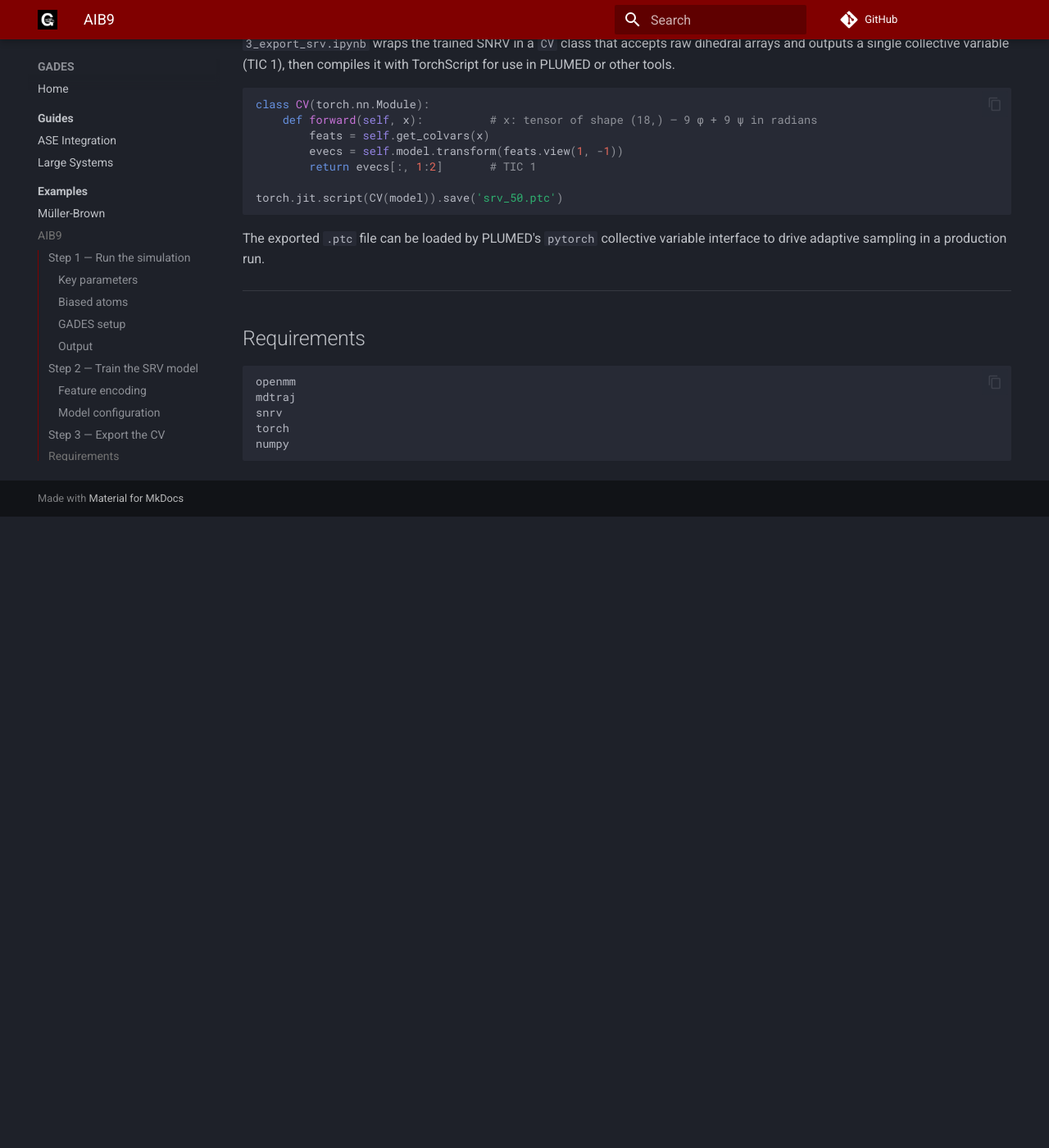
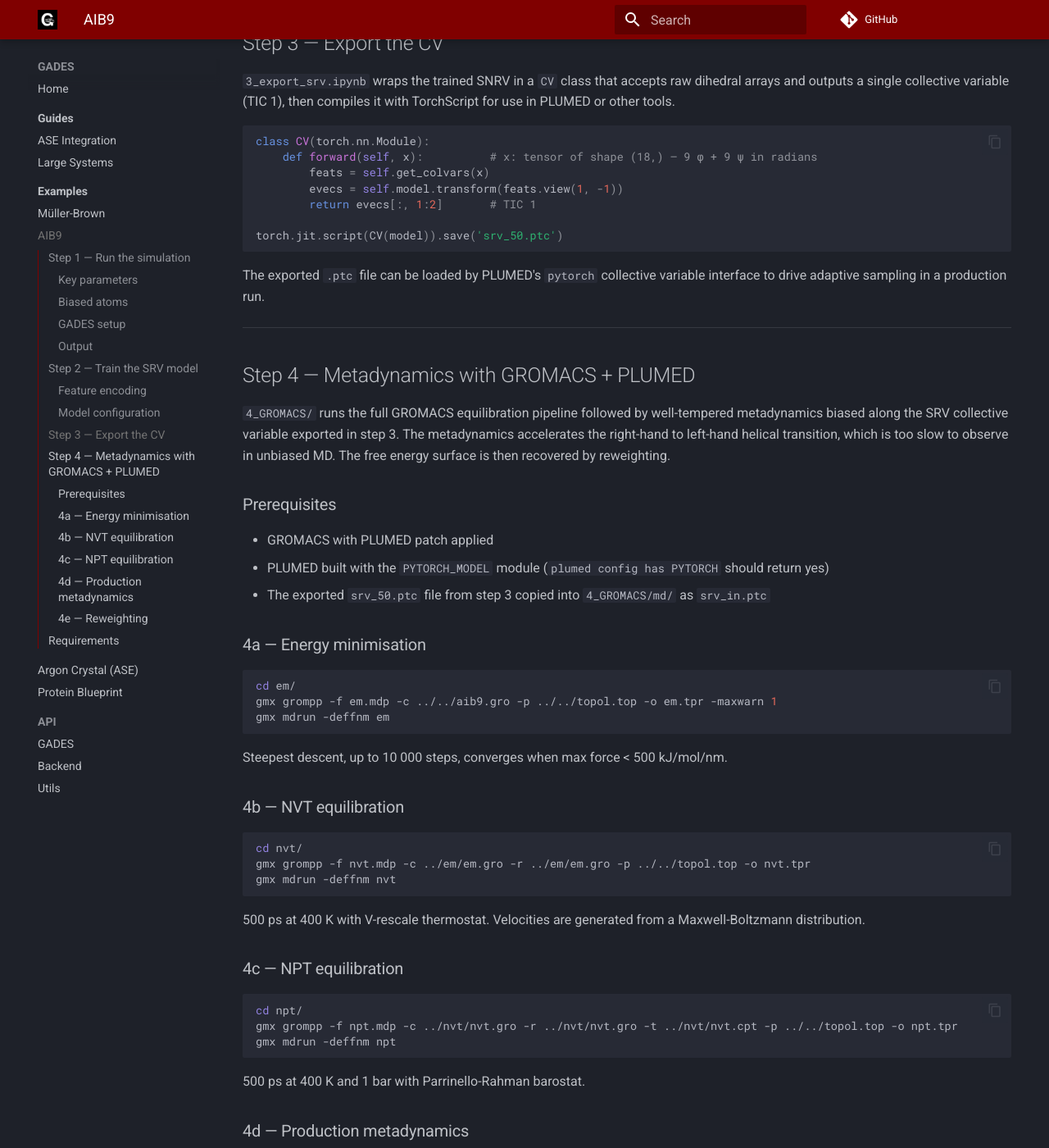
Before and after one commit to arminshzd/GADES, an MkDocs documentation site: the page built from docs/docs/examples/AIB9.md, in a window 1280 px wide and 1400 px high, scrolled down 2639 px. Shown: the whole window at 82% size. Built offline with MkDocs 1.6.1 and Material for MkDocs 9.7.7, drawn with Linux system fonts in a browser that asks for light colours; comment, search, counter and statistics services are not loaded; before the commit the page ends 3269 px from its top, so only the background shows below that; some of the changed text lies outside the part shown.

Commit message:
update docs

````diff
--- a/docs/docs/examples/AIB9.md
+++ b/docs/docs/examples/AIB9.md
@@ -1,14 +1,15 @@
 # AIB9 Peptide
 
-This example applies GADES to the Aib₉ (poly-α-aminoisobutyric acid nonapeptide) peptide in explicit solvent using OpenMM. It then trains a slow relaxation variable (SRV) neural network on the enhanced trajectory and exports the result as a collective variable for downstream use.
+This example applies GADES to the Aib₉ (poly-α-aminoisobutyric acid nonapeptide) peptide in explicit solvent. The workflow uses GADES-enhanced OpenMM sampling to discover a collective variable that captures the right-hand to left-hand helical transition, then drives that transition to completion with PLUMED well-tempered metadynamics inside GROMACS.
 
 **Files:** `examples/aib9/`
 
 | File | Purpose |
 |---|---|
-| `1_run_GADES.py` | Run GADES-biased (or plain) MD |
-| `2_train_srv.ipynb` | Train an SNRV model on the trajectory |
+| `1_run_GADES.py` | Run GADES-biased (or plain) MD with OpenMM |
+| `2_train_srv.ipynb` | Train an SNRV model on the GADES trajectory |
 | `3_export_srv.ipynb` | Export the trained SRV as a TorchScript CV |
+| `4_GROMACS/` | Equilibration + metadynamics + reweighting with GROMACS/PLUMED |
 | `aib9.gro` / `topol.top` | GROMACS topology and coordinates |
 
 ---
@@ -126,12 +127,132 @@ The exported `.ptc` file can be loaded by PLUMED's `pytorch` collective variable
 
 ---
 
+## Step 4 — Metadynamics with GROMACS + PLUMED
+
+`4_GROMACS/` runs the full GROMACS equilibration pipeline followed by well-tempered metadynamics biased along the SRV collective variable exported in step 3. The metadynamics accelerates the right-hand to left-hand helical transition, which is too slow to observe in unbiased MD. The free energy surface is then recovered by reweighting.
+
+### Prerequisites
+
+- GROMACS with PLUMED patch applied
+- PLUMED built with the `PYTORCH_MODEL` module (`plumed config has PYTORCH` should return yes)
+- The exported `srv_50.ptc` file from step 3 copied into `4_GROMACS/md/` as `srv_in.ptc`
+
+### 4a — Energy minimisation
+
+```bash
+cd em/
+gmx grompp -f em.mdp -c ../../aib9.gro -p ../../topol.top -o em.tpr -maxwarn 1
+gmx mdrun -deffnm em
+```
+
+Steepest descent, up to 10 000 steps, converges when max force < 500 kJ/mol/nm.
+
+### 4b — NVT equilibration
+
+```bash
+cd nvt/
+gmx grompp -f nvt.mdp -c ../em/em.gro -r ../em/em.gro -p ../../topol.top -o nvt.tpr
+gmx mdrun -deffnm nvt
+```
+
+500 ps at 400 K with V-rescale thermostat. Velocities are generated from a Maxwell-Boltzmann distribution.
+
+### 4c — NPT equilibration
+
+```bash
+cd npt/
+gmx grompp -f npt.mdp -c ../nvt/nvt.gro -r ../nvt/nvt.gro -t ../nvt/nvt.cpt -p ../../topol.top -o npt.tpr
+gmx mdrun -deffnm npt
+```
+
+500 ps at 400 K and 1 bar with Parrinello-Rahman barostat.
+
+### 4d — Production metadynamics
+
+```bash
+cd md/
+gmx grompp -f md.mdp -c ../npt/npt.gro -r ../npt/npt.gro -p ../../topol.top -o md.tpr
+gmx mdrun -deffnm md -plumed plumed.dat
+```
+
+100 ns NPT run (50 M steps × 2 fs) with PLUMED driving the bias. The `plumed.dat` file loads the SRV model and defines the metadynamics:
+
+```
+# Load all 9 φ and 9 ψ backbone dihedrals
+phi1: TORSION ATOMS=5,7,9,18
+...
+psi9: TORSION ATOMS=111,113,122,124
+
+# Evaluate the SRV — output is model.node-0
+model: PYTORCH_MODEL FILE=srv_in.ptc \
+       ARG=phi1,...,phi9,psi1,...,psi9
+
+# Well-tempered metadynamics on the SRV output
+metad: METAD ARG=model.node-0 SIGMA=0.05 PACE=250 HEIGHT=1.2 \
+             TEMP=400 BIASFACTOR=10 \
+             GRID_MIN=-6 GRID_MAX=6 GRID_BIN=1000 ...
+
+PRINT ARG=phi1,...,psi9,model.*,metad.bias STRIDE=100 FILE=COLVAR
+```
+
+| Metadynamics parameter | Value |
+|---|---|
+| CV | SRV first eigenfunction (`model.node-0`) |
+| Gaussian width (σ) | 0.05 |
+| Deposition pace | 250 steps (0.5 ps) |
+| Initial height | 1.2 kJ/mol |
+| Bias factor (γ) | 10 |
+| Grid | [−6, 6], 1000 bins |
+
+### 4e — Reweighting
+
+The `reweight/` directory recovers the unbiased free energy surface from the metadynamics trajectory. The `reweight/plumed.dat` is run as a PLUMED post-processing driver to compute the time-dependent offset $c(t)$ and produce `COLVAR_RBIAS` with the reweighted bias (`metad.rbias = bias − c(t)`):
+
+```bash
+cd reweight/
+gmx mdrun -rerun ../md/md.xtc -plumed plumed.dat -deffnm reweight
+# or using plumed driver:
+plumed driver --mf_xtc ../md/md.xtc --plumed plumed.dat
+```
+
+`reweight.ipynb` then reads `COLVAR_RBIAS` and computes the FES:
+
+```python
+# Reweighting factors
+kBT = 400 * 8.314 / 1000   # kJ/mol at 400 K
+data["weights"] = np.exp(data["metad.bias"] / kBT)
+
+# 1D FES along χ₁ with bootstrap error estimate
+density, se, _ = weighted_kde_with_se(data.chi1, data.weights, grid)
+F = -kBT * np.log(density)
+```
+
+The notebook produces:
+
+- **1D FES** along χ₁ (helical state order parameter) with a 95% confidence band
+- **2D FES** in the (χ₁, χ₂) plane
+
+where χ₁ and χ₂ are linear combinations of the per-residue sin(φ)/sin(ψ) values that distinguish the right-handed and left-handed helical basins:
+
+```python
+lambdas = np.sum(np.sin(phi_psi), axis=1) * (-0.8)
+chi1 = lambdas[:, 2:7].sum(axis=1)          # global helical character
+chi2 = lambdas[:, 2] + lambdas[:, 3] - lambdas[:, 5] - lambdas[:, 6]
+```
+
+---
+
 ## Requirements
 
 ```
+# Steps 1–3 (OpenMM / Python)
 openmm
 mdtraj
 snrv
 torch
 numpy
+
+# Step 4 (GROMACS / PLUMED)
+gromacs          # with PLUMED patch
+plumed           # built with PYTORCH_MODEL module
 ```
--- a/docs/mkdocs.yml
+++ b/docs/mkdocs.yml
@@ -59,7 +59,6 @@ nav:
     - AIB9: examples/AIB9.md
     - Argon Crystal (ASE): examples/ase.md
     - Protein Blueprint: examples/protein.md
-    - Sulfadiazine: examples/sulf.md
   - API:
     - GADES: reference/GADES.md
     - Backend: reference/backend.md
````
Also changed, not shown: docs/docs/examples/index.md (+2 -2 lines), docs/docs/examples/protein.md (+45 -64 lines), docs/docs/examples/sulf.md (deleted, +0 -1 lines).
